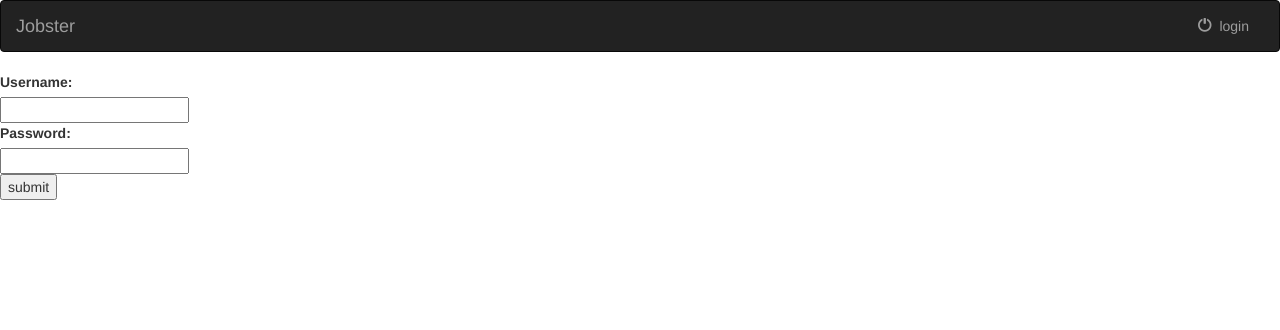
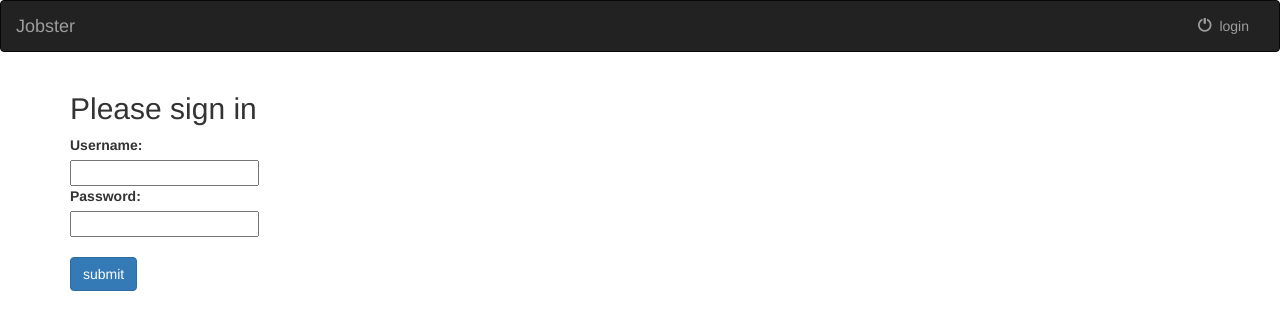
Before and after one commit to Nahdus/jobster, a Django app: page /login/ in a window 1280 px wide. Shown: the top 330 px of the page. Run offline with Django 3.2, Linux system fonts and the light colour scheme; some libraries are stand-ins or nearby versions.

Commit message:
login page, submit resume page design improvemenr

```diff
--- a/jobster/submitresume/templates/submitresume/login.html
+++ b/jobster/submitresume/templates/submitresume/login.html
@@ -1,21 +1,24 @@
 {% extends 'submitresume/baseloggedout.html' %}
 
 {% block body %}
-
-<form action="" method="post" enctype="multipart/form-data">
+<div class="container">
+    <form class="form-signin" action="" method="post" enctype="multipart/form-data">
+        <h2 class="form-signin-heading">Please sign in</h2>
         {% csrf_token %}
         {% if error_message %}
         <span>{{error_message}}</span>
         {% endif %}
               <div>
              <label>Username:</label><br>
-            <input id="id_username" maxlength="30" name="username" type="text"><br>
+                <input id="id_username" class="input-block-level" maxlength="30" name="username" type="text"><br>
               <label>Password:</label><br>
-            <input id="id_password" maxlength="30" name="password" type="password"><br>
+                <input id="id_password" class="input-block-level" maxlength="30" name="password" type="password"><br>
+                <br>
 
-      <button type="submit">submit</button>
+          <button class="btn btn-large btn-primary" type="submit">submit</button>
 
     </form>
+</div>
 
 
 {% endblock %}
```
Also changed, not shown: jobster/submitresume/templates/submitresume/submit_resume.html (+6 -3 lines). Lines whose indentation alone changed are shown as unchanged.
